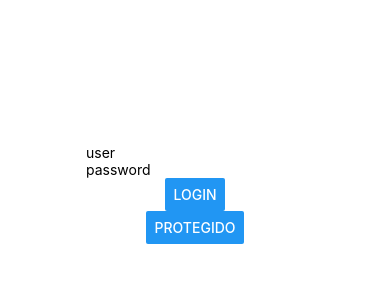
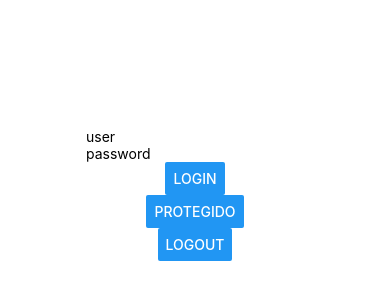
Before and after one commit to gmorivastec/TC3005B_FRONTEND_APR4, a React Native app: screen / in a window 390 px wide. Shown: the part 228-528 px from the top of the page. Built offline with nearby package versions, Linux system fonts and the light colour scheme.

Commit message:
clase de mayo 3

```diff
--- a/App.tsx
+++ b/App.tsx
@@ -3,6 +3,7 @@ import { useState } from 'react';
 import { StyleSheet, Text, View, Button, FlatList, TextInput } from 'react-native';
 import { NavigationContainer } from '@react-navigation/native';
 import { createNativeStackNavigator } from '@react-navigation/native-stack';
+import AsyncStorage from '@react-native-async-storage/async-storage';
 
 const Stack = createNativeStackNavigator();
 // ESTRICTAMENTE TEMPORAL
@@ -106,10 +107,21 @@ const Login = ({navigation} : any) => {
     });
 
 
-    alert(await response.text() + " ::: " + response.status);
+    //alert(await response.text() + " ::: " + response.status);
     if(response.status == 200){
+
+      const datosLogin = await response.json();
+
+      console.log(datosLogin);
+      /*
       global_user = user;
       global_password = password;
+      */
+
+      // también se puede guardar en memoria
+      await AsyncStorage.setItem("user", user);
+      await AsyncStorage.setItem("token", datosLogin.token);
+      await AsyncStorage.setItem("validez", datosLogin.caducidad);
     }
   }
 
@@ -118,9 +130,31 @@ const Login = ({navigation} : any) => {
     var headers = new Headers();
     // Authorization Basic
 
-    headers.append("Authorization", global_user + ":" + global_password);
+    // obtener valores locales
+    var user = await AsyncStorage.getItem("user");
+    var token = await AsyncStorage.getItem("token");
+
+    headers.append("Authorization", user + ":" + token);
     var response = await fetch('http://127.0.0.1:5000/protegido', {headers: headers});
     alert(await response.text() + " --- " + response.status);
+  }
+
+  const logout = async () => {
+
+    var headers = new Headers();
+    // Authorization Basic
+
+    // obtener valores locales
+    var user = await AsyncStorage.getItem("user");
+    var token = await AsyncStorage.getItem("token");
+
+    headers.append("Authorization", user + ":" + token);
+    var response = await fetch('http://127.0.0.1:5000/logout', {headers: headers});
+    alert(await response.text() + " --- " + response.status);
+
+    // mantenimiento local
+    await AsyncStorage.removeItem("user");
+    await AsyncStorage.removeItem("token");
   }
 
   return (
@@ -149,6 +183,12 @@ const Login = ({navigation} : any) => {
         title="PROTEGIDO"
         onPress={() => {
           protegido();
+        }}
+      />
+      <Button
+        title="LOGOUT"
+        onPress={() => {
+          logout();
         }}
       />
     </View>
--- a/package.json
+++ b/package.json
@@ -10,6 +10,7 @@
     "eject": "expo eject"
   },
   "dependencies": {
+    "@react-native-async-storage/async-storage": "^1.17.3",
     "@react-navigation/native": "^6.0.6",
     "@react-navigation/native-stack": "^6.2.5",
     "expo": "~44.0.0",
```
Also changed, not shown: 1 other file (tests, documents, lock files or other folders).
